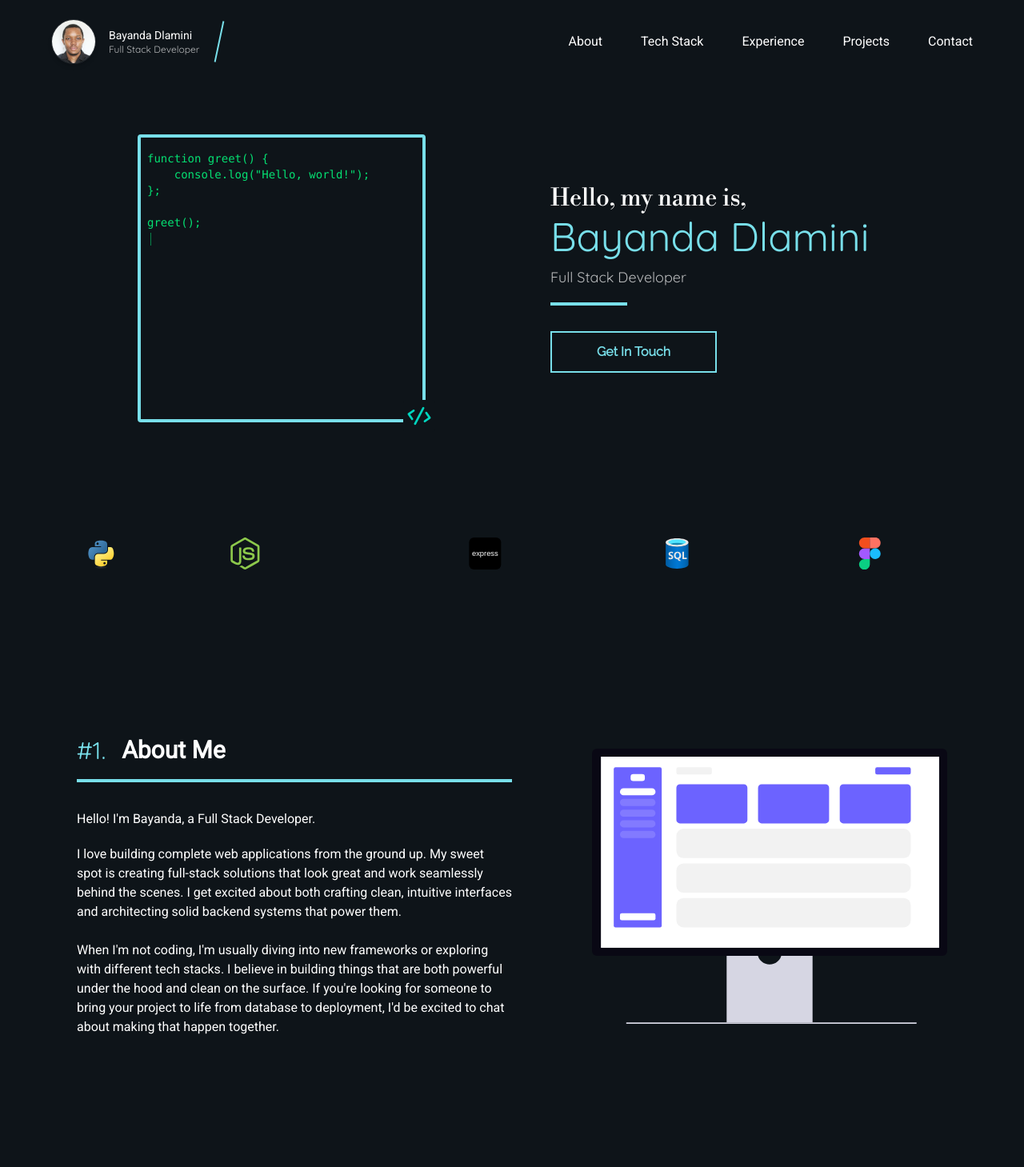
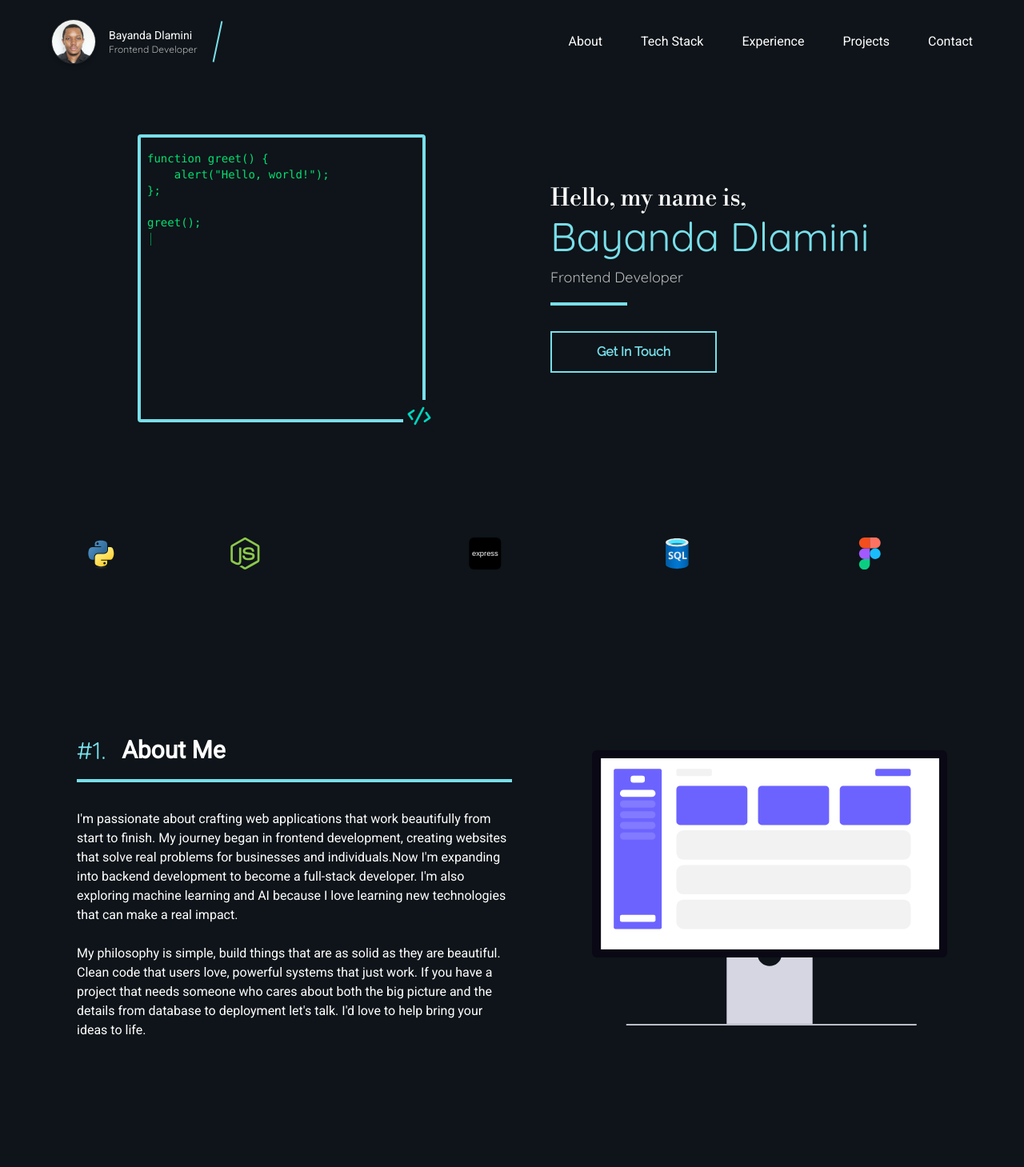
Before and after one commit to softwareNinja-888/portfolioV3, a React (Vite) app in the folder portfolioV3/: page / in a window 1280 px wide. Shown: the top 1459 px of the page at 80% size. Built offline with nearby package versions, Linux system fonts and the light colour scheme; a web font is replaced by a local one.

Commit message:
Add new copy to site

```diff
--- a/portfolioV3/src/components/About.jsx
+++ b/portfolioV3/src/components/About.jsx
@@ -27,15 +27,15 @@ export function About() {
 	            style={{ transform: 'scaleY(0.5)' }}
 	          />
 	          <div className="flex flex-col mt-4 font-mont gap-5">
-	            <div className="text-md font-roboto">
+	            {/*<div className="text-md font-roboto">
 	              Hello! I'm Bayanda, a Full Stack Developer.
-	            </div>
+	            </div>*/}
 	            <div className="flex flex-col text-md font-roboto ">
 			        <span className="mb-6">
-	              I love building complete web applications from the ground up. My sweet spot is creating full-stack solutions that look great and work seamlessly behind the scenes. I get excited about both crafting clean, intuitive interfaces and architecting solid backend systems that power them.
+	              I'm passionate about crafting web applications that work beautifully from start to finish. My journey began in frontend development, creating websites that solve real problems for businesses and individuals.Now I'm expanding into backend development to become a full-stack developer. I'm also exploring machine learning and AI because I love learning new technologies that can make a real impact.
 	              </span>
 	              <span>
-	                When I'm not coding, I'm usually diving into new frameworks or exploring with different tech stacks. I believe in building things that are both powerful under the hood and clean on the surface. If you're looking for someone to bring your project to life from database to deployment, I'd be excited to chat about making that happen together.
+	                My philosophy is simple, build things that are as solid as they are beautiful. Clean code that users love, powerful systems that just work. If you have a project that needs someone who cares about both the big picture and the details from database to deployment let's talk. I'd love to help bring your ideas to life.
 	             </span>
 	            </div>
 	          </div>
--- a/portfolioV3/src/components/Footer.jsx
+++ b/portfolioV3/src/components/Footer.jsx
@@ -131,8 +131,7 @@ export function Footer() {
                     >
                         <h3 className="text-white text-xl font-bold">About Me</h3>
                         <p className="text-gray-400 text-sm leading-relaxed">
-                            Full-stack developer passionate about creating beautiful, functional web applications.
-                            Always learning and exploring new technologies.
+                            I'm a web developer who loves building applications that look great and work even better. Let's create something amazing together!
                         </p>
                     </motion.div>
 
@@ -193,11 +192,11 @@ export function Footer() {
                             </div>
                             <div className="flex items-center gap-3">
                                 <Phone className="w-4 h-4 text-primary" />
-                                <span className="text-gray-400 text-sm"><a href="tel:+26878381430">+268 78381430</a> </span>
+                                <span className="text-gray-400 text-sm">+268 78381430</span>
                             </div>
                             <div className="flex items-center gap-3">
                                 <Mail className="w-4 h-4 text-primary" />
-                                <span className="text-gray-400 text-sm"><a href="mailto:webdev.bybayanda@gmail.com">webdev.bybayanda@gmail.com</a></span>
+                                <span className="text-gray-400 text-sm">webdev.bybayanda@gmail.com</span>
                             </div>
                         </div>
                     </motion.div>
@@ -240,9 +239,7 @@ export function Footer() {
                             transition={{ duration: 0.6, ease: "easeOut" }}
                             className="flex items-center gap-2 text-gray-400 text-sm"
                         >
-                            <span>© 2025 Bayanda Dlamini. Made with</span>
-                            <Heart className="w-4 h-4 text-red-500 fill-current" />
-                            <span>and lots of coffee</span>
+                            <span>© 2025 Bayanda Dlamini.</span>
                         </motion.div>
 
                     </div>
--- a/portfolioV3/src/components/Header.jsx
+++ b/portfolioV3/src/components/Header.jsx
@@ -10,7 +10,7 @@ export function Header() {
   const links = [
     { id: 0, name: 'About', href: 'about' },
     { id: 4, name: 'Tech Stack', href: 'tech' },
-    { id: 1, name: 'Experience', href: 'xp' },
+    { id: 1, name: 'Experience', href: 'experience' },
     { id: 2, name: 'Projects', href: 'projects' },
     { id: 3, name: 'Contact', href: 'contact' },
   ];
--- a/portfolioV3/src/components/Hero.jsx
+++ b/portfolioV3/src/components/Hero.jsx
@@ -13,7 +13,7 @@ export function Line({ height = "h-20", color = "bg-gray-300", width = "w-px", c
 
 export function CodeBox() {
   const code = `function greet() {
-    console.log("Hello, world!");
+    alert("Hello, world!");
 };
 
 greet();
--- a/portfolioV3/src/components/Projects.jsx
+++ b/portfolioV3/src/components/Projects.jsx
@@ -46,9 +46,12 @@ function ProjectCard({ project, index }) {
             {/* Project Info */}
             <div className="p-6 space-y-4">
                 {/* Project Type Badge */}
-                <div className="flex items-center justify-between">
+                <div className="flex flex-col md:flex-row gap-2 md:gap-0 md:items-center justify-between">
                     <span className="px-3 py-1 bg-primary/20 text-primary rounded-full text-sm font-medium">
                         {project.type}
+                    </span>
+                     <span className="px-3 py-1 bg-primary/20 text-primary rounded-full text-sm font-medium">
+                        {project.development ? 'Work in progress' : ''}
                     </span>
                 </div>
 
@@ -56,6 +59,7 @@ function ProjectCard({ project, index }) {
                 <h3 className="text-xl font-bold text-white group-hover:text-primary transition-colors duration-200">
                     {project.name}
                 </h3>
+
 
                 {/* Project Description */}
                 <p className="text-gray-300 text-sm leading-relaxed font-raleway">
@@ -111,17 +115,7 @@ export function Projects() {
     // PROJECTS TO SHOWCASE:
     const projects = [
 
-         {
-            id: 2,
-            name: "Salt&Light Blog",
-            github: "https://github.com/softwareNinja-888/salt_light_blog",
-            link: "https://salt-light-blog.vercel.app/",
-            img: '/projects/mockupBlog.avif',
-            type: 'Full Stack Blog',
-            stack: ['react', 'figma', 'node','sql','express', 'tailwindcss',],
-            description:'A Full Stack Christian blog where I write and publish Bible based content. Built to reflect my values while showcasing my end-to-end development skills.',
-            show:true
-        },
+
         {
             id: 3,
             name: "BluePeak Media",
@@ -131,7 +125,8 @@ export function Projects() {
             type: 'My Online Business',
             stack: ['react', 'figma', 'node',, 'tailwindcss',],
             description:'My business site offering websites and landing pages for small businesses. Designed to highlight my services, process, and results driven approach.',
-            show:true
+            show:true,
+            development:false
 
         },
         {
@@ -143,7 +138,8 @@ export function Projects() {
             type: 'Landing Page',
             stack: ['react', 'figma', 'tailwindcss',],
             description:' A fictional bed and breakfast site built to showcase clean layout, soft visuals, and user focused design with a strong focus on responsiveness.',
-            show:true
+            show:true,
+            development:false
         },
         {
             id: 1,
@@ -165,8 +161,21 @@ export function Projects() {
             type: 'Landing Page',
 			stack: ['react', 'figma', 'node', 'tailwindcss',],
             description:"A showcase site for a real lodge, built to demonstrate how strong design and structure can boost bookings and reflect the brand’s unique charm.",
-            show:true
+            show:true,
+            development:false
 
+        },
+        {
+            id: 2,
+            name: "Salt&Light Blog",
+            github: "https://github.com/softwareNinja-888/salt_light_blog",
+            link: "https://salt-light-blog.vercel.app/",
+            img: '/projects/mockupBlog.avif',
+            type: 'Full Stack Blog',
+            stack: ['react', 'figma', 'node','sql','express', 'tailwindcss',],
+            description:'A Full Stack Christian blog where I write and publish Bible based content. Built to reflect my values while showcasing my end-to-end development skills.',
+            show:true,
+            development:true
         },
     ];
 
--- a/portfolioV3/src/components/Xp.jsx
+++ b/portfolioV3/src/components/Xp.jsx
@@ -124,7 +124,7 @@ export function Xp() {
     ];
 
     return (
-        <section id="xp" className="py-20 bg-bg overflow-x-hidden">
+        <section id="experience" className="py-20 bg-bg overflow-x-hidden">
             <div className="max-w-6xl mx-auto px-6">
                 {/* Section Header */}
                 <motion.div
--- a/portfolioV3/src/components/helper/Introduction.jsx
+++ b/portfolioV3/src/components/helper/Introduction.jsx
@@ -46,7 +46,7 @@ export function Introduction() {
             variants={itemVariants}
             className="text-[16px] sm:text-[18px] text-white/70 font-quickSand"
           >
-            Full Stack Developer
+            Frontend Developer
           </motion.span>
 
           <div className="w-24 mt-4 mx-auto lg:mx-0">
--- a/portfolioV3/src/components/helper/Profile.jsx
+++ b/portfolioV3/src/components/helper/Profile.jsx
@@ -1,6 +1,6 @@
 export function Profile({
   name = "Bayanda Dlamini",
-  position = "Full Stack Developer",
+  position = "Frontend Developer",
   img = "profile.avif",
 }) {
   return (
```
